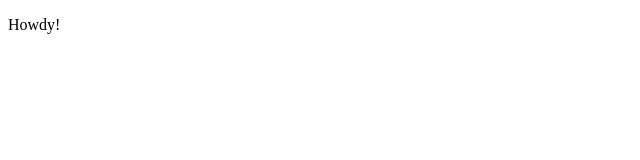
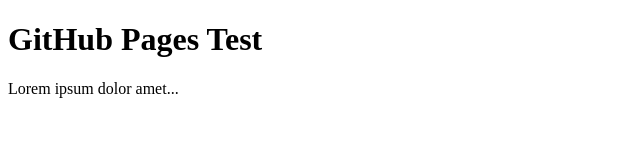
Before and after one commit to francisollur/claviska.github.io, a plain HTML site: page index.html in a window 1280 px wide. Shown: the whole page, without its empty margins (0-640 px from the left). Drawn offline with Linux system fonts and the light colour scheme.

Commit message:
Add cms-editable

```diff
--- a/index.html
+++ b/index.html
@@ -7,6 +7,9 @@
   <title>Testing GitHub Pages</title>
 </head>
 <body>
-  <p>Howdy!</p>
+  <div class="cms-editable" id="content">
+    <h1>GitHub Pages Test</h1>
+    <p>Lorem ipsum dolor amet...</p>
+  </div>
 </body>
 </html>
```
